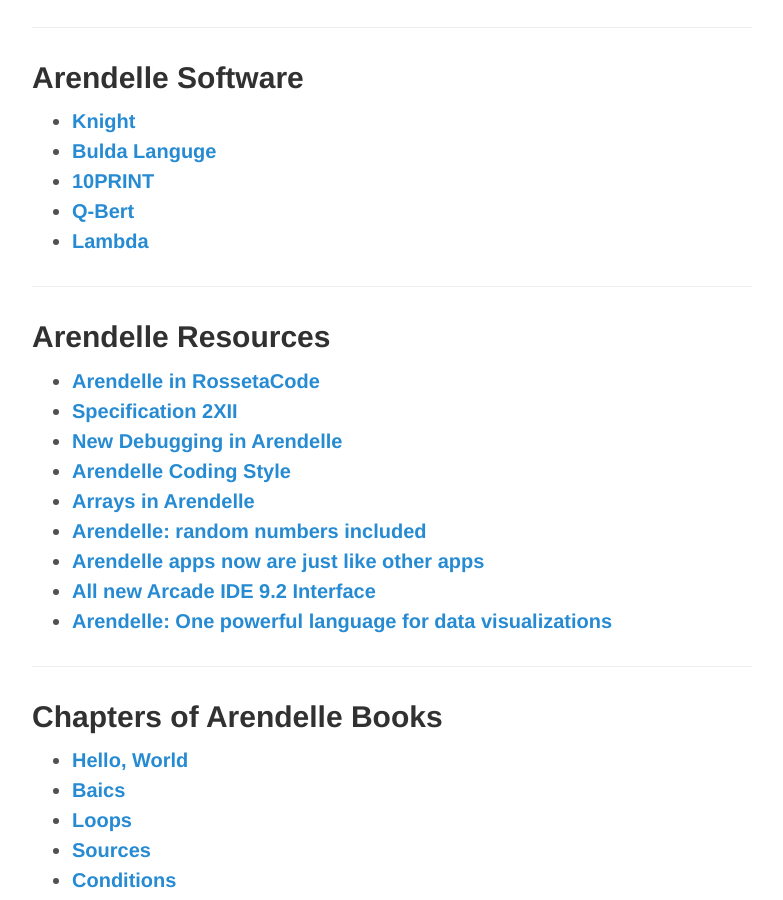
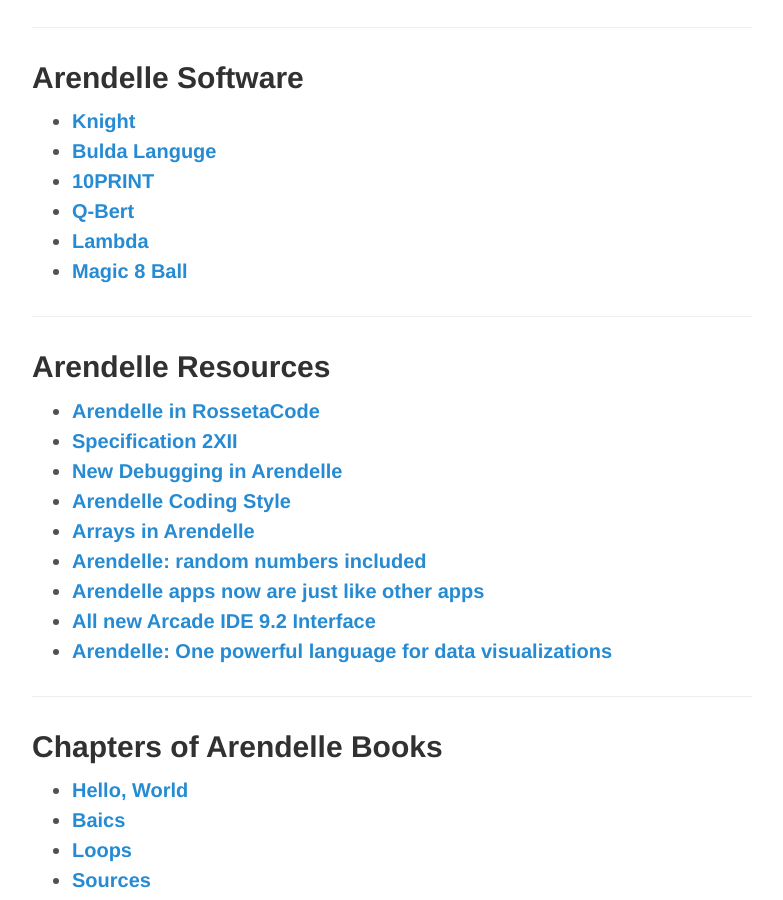
Before and after one commit to pouriaeslamirad/pmkary.github.io, a Jekyll site: the page built from map/index.md, in a window 1280 px wide and 900 px high, scrolled down 2874 px. Shown: the whole window, without its empty margins (248-1031 px from the left). Built offline with Jekyll 4.4.1, drawn with Linux system fonts in a browser that asks for light colours; nearby versions of some CDN libraries; Markdown is read by kramdown in place of the engine named in the settings.

Commit message:
map fixed

```diff
--- a/map/index.md
+++ b/map/index.md
@@ -111,6 +111,7 @@
 - **[10PRINT](https://github.com/pmkary/10print.arendelle)**
 - **[Q-Bert](https://github.com/arendelle/qbert.arendelle)**
 - **[Lambda](https://github.com/arendelle/lambda.arendelle)**
+- **[Magic 8 Ball](https://github.com/pmkary/8.arendelle)**
 
 ***
 
```
